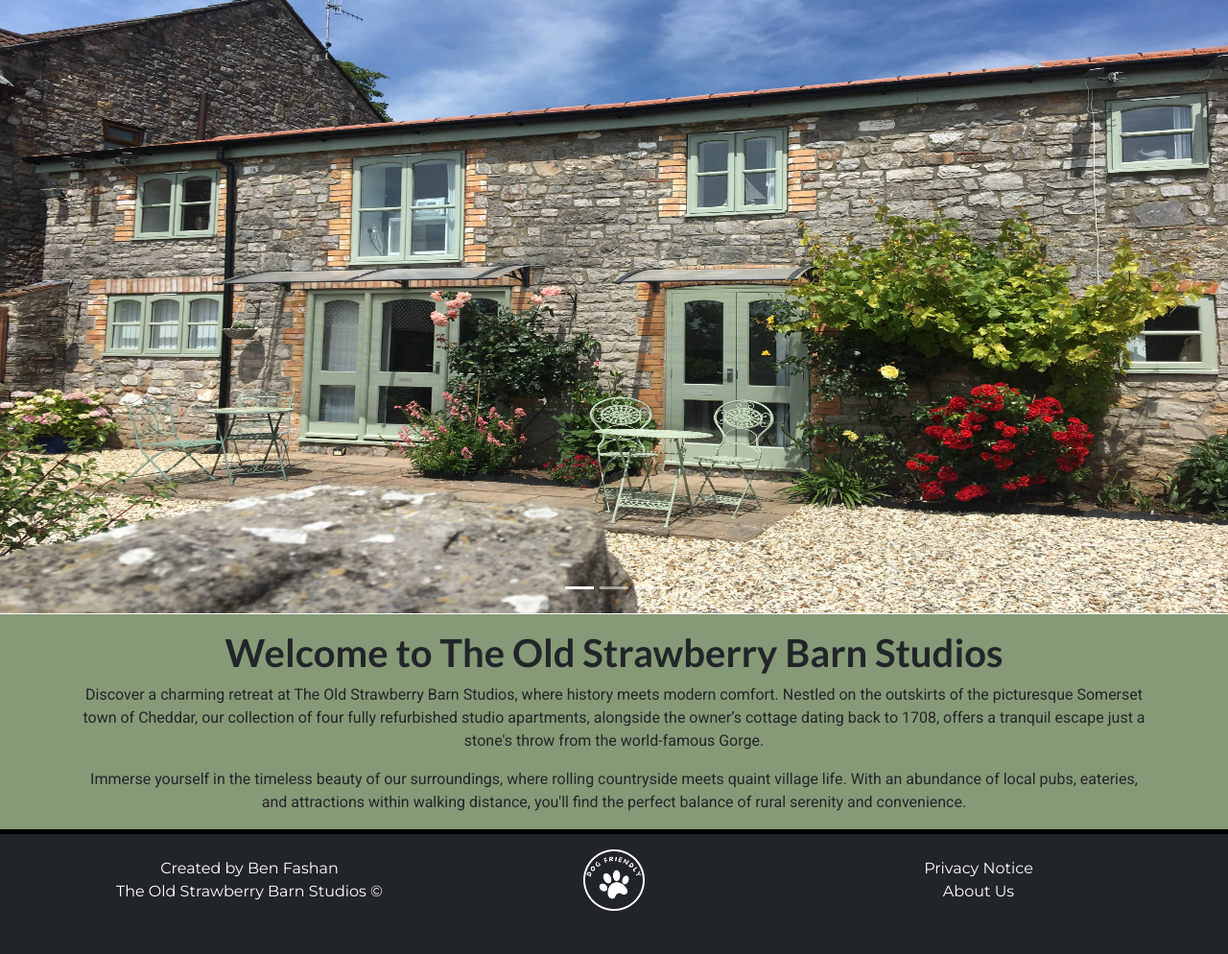
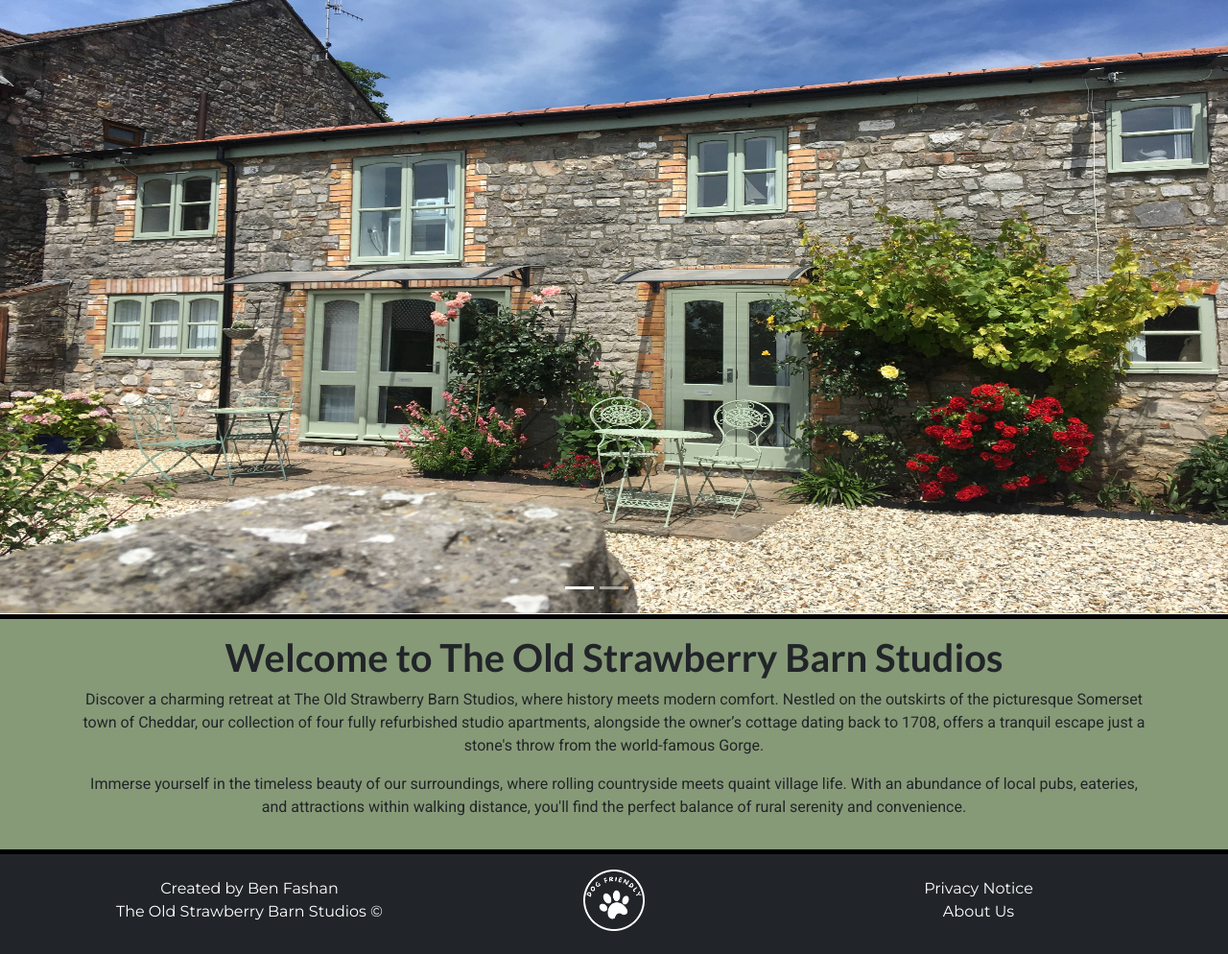
Before and after one commit to BenFash/OldStrawberryBarnStudios, a Django app: page / in a window 1280 px wide. Shown: the part 92-1086 px from the top of the page at 96% size. Before the commit the page ends 1041 px from the top, so only its background shows below. Run offline with Django 4.2, Linux system fonts and the light colour scheme; some libraries are stand-ins or nearby versions.

Commit message:
ADD: borders to home/html

```diff
--- a/home/templates/home/index.html
+++ b/home/templates/home/index.html
@@ -25,7 +25,8 @@
         </div>
     </div>
 </div>
-<div id="homeintro" class="container text-center mt-3">
+<div id="introarea">
+    <div id="introcontent" class="container text-center p-3">
         <h1>Welcome to The Old Strawberry Barn Studios</h1>
         <p>
             Discover a charming retreat at The Old Strawberry Barn Studios, where history meets modern comfort.
@@ -41,4 +42,5 @@
             <br>
         </p>
     </div>
+</div>
 {% endblock %}
--- a/static/css/style.css
+++ b/static/css/style.css
@@ -109,6 +109,9 @@ footer a {
     width: 100%;
 }
 
+#introarea {
+    border-top: var(--border);
+}
 
 @media screen and (max-width: 767px) {
     img.logo {
```
Lines whose indentation alone changed are shown as unchanged.
